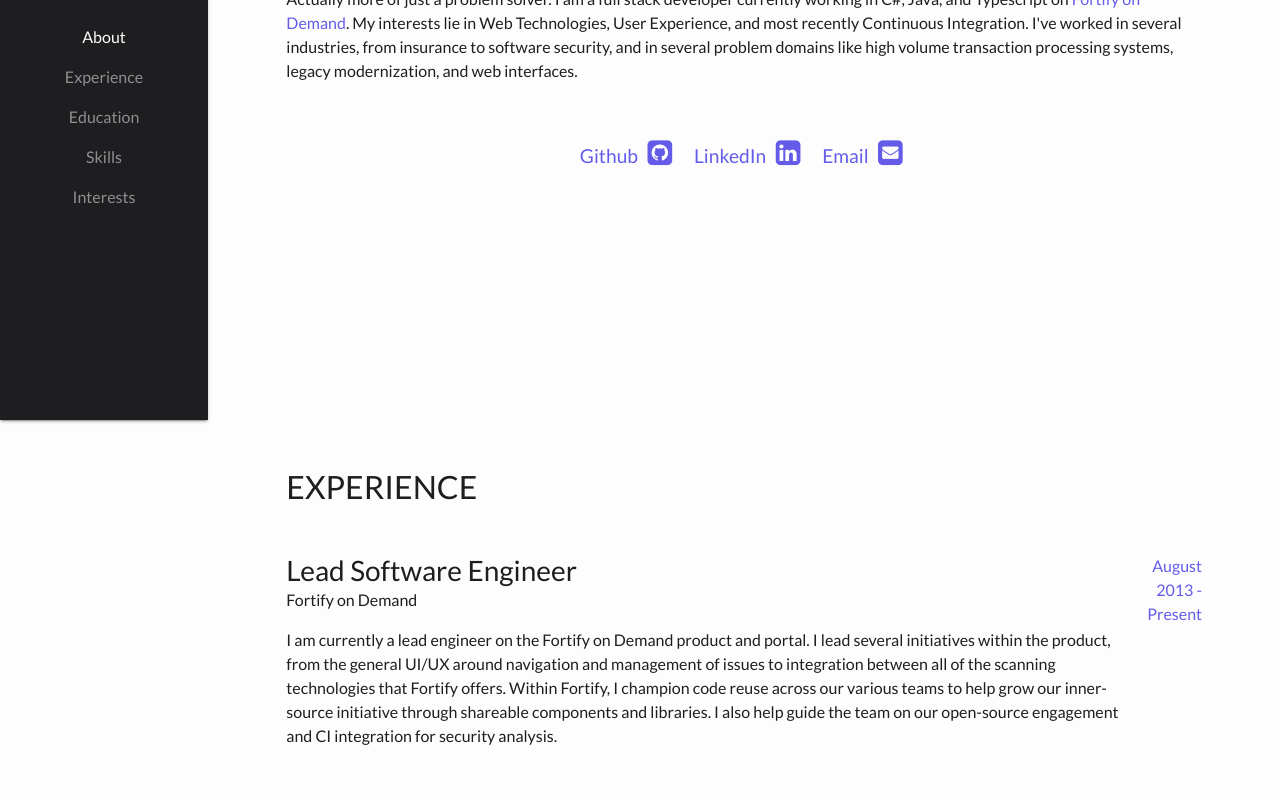
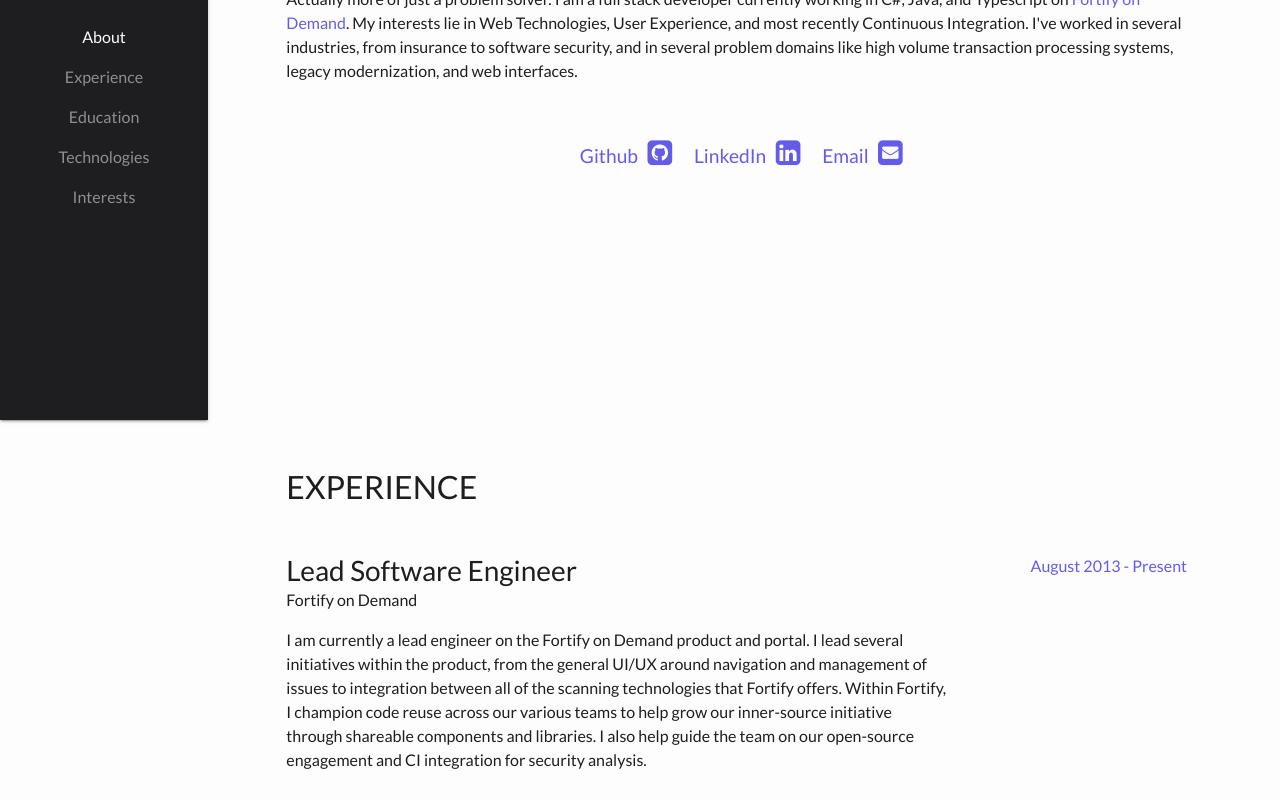
Before and after one commit to mtgibbs/mtgibbs.xyz, an Angular app: page / in a window 1280 px wide. Shown: the part 380-1180 px from the top of the page. Built offline with nearby package versions, Linux system fonts and the light colour scheme; some icons are missing.

Commit message:
Formatting

```diff
--- a/src/app/app.component.html
+++ b/src/app/app.component.html
@@ -41,9 +41,9 @@
                 </div>
             </section>
 
-            <section class="p-3 p-lg-5 d-flex flex-column" id="skills">
+            <section class="p-3 p-lg-5 d-flex flex-column" id="technologies">
                 <div class="my-auto">
-                    <h2 class="mb-5">Skills</h2>
+                    <h2 class="mb-5">Technologies</h2>
 
                     <app-dev-icon-list [icons]="skillIcons"></app-dev-icon-list>
                 </div>
--- a/src/app/experience-item/experience-item.component.html
+++ b/src/app/experience-item/experience-item.component.html
@@ -2,9 +2,9 @@
   <div class="resume-content mr-auto">
     <h3 class="mb-0">{{ item.title }}</h3>
     <div class="mb-3">{{ item.subTitle }}</div>
-    <p>{{ item.description }}</p>
+    <p class="pr-4">{{ item.description }}</p>
   </div>
-  <div *ngIf="item.startDate && item.endDate" class="text-md-right">
+  <div *ngIf="item.startDate && item.endDate" class="text-md-right col-md-3 col-sm-12 mr-auto">
     <span class="text-primary">{{ item.startDate }} - {{ item.endDate }}</span>
   </div>
 </div>
--- a/src/app/navbar/navbar.component.html
+++ b/src/app/navbar/navbar.component.html
@@ -24,7 +24,7 @@
         <a class="nav-link js-scroll-trigger" [ngClass]="{'active': currentTarget == '#education'}" (click)="onClick($event)" href="#education">Education</a>
       </li>
       <li class="nav-item">
-        <a class="nav-link js-scroll-trigger" [ngClass]="{'active': currentTarget == '#skills'}" (click)="onClick($event)" href="#skills">Skills</a>
+        <a class="nav-link js-scroll-trigger" [ngClass]="{'active': currentTarget == '#technologies'}" (click)="onClick($event)" href="#technologies">Technologies</a>
       </li>
       <li class="nav-item">
         <a class="nav-link js-scroll-trigger" [ngClass]="{'active': currentTarget == '#interests'}" (click)="onClick($event)" href="#interests">Interests</a>
```
